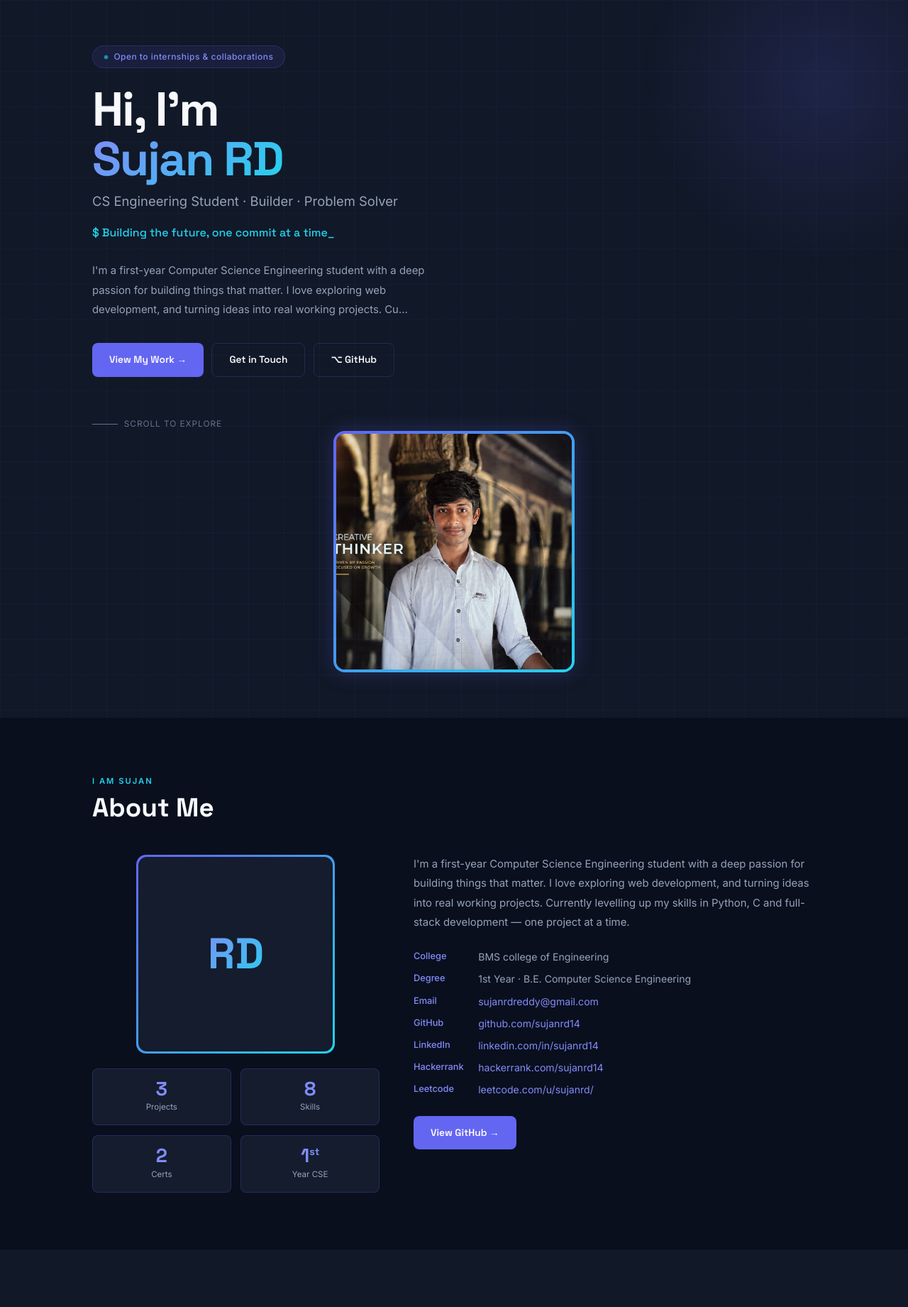
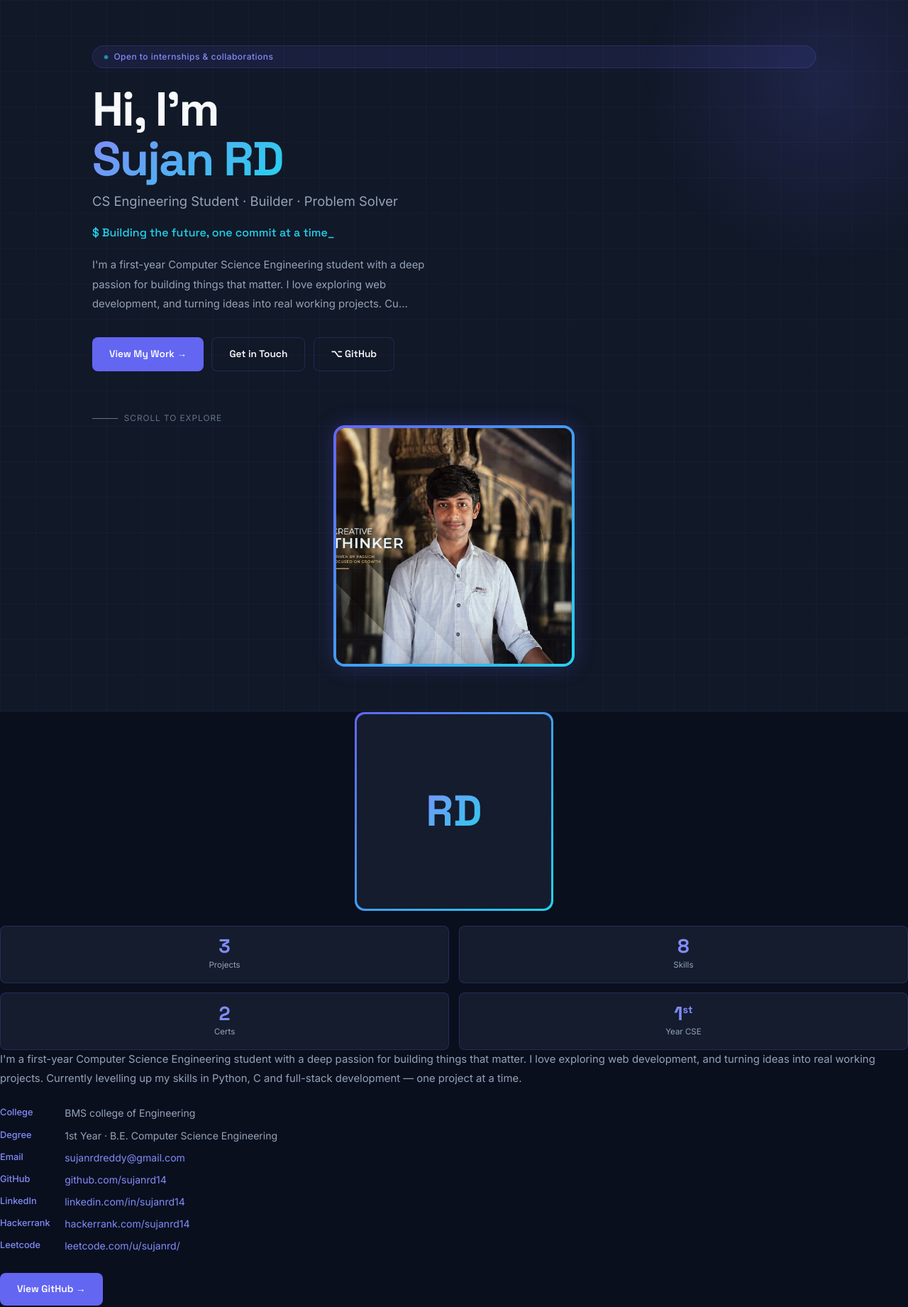
Before and after one commit to sujanRD/portfolio-main-website, a Flask app: page / in a window 1280 px wide. Shown: the part 59-1900 px from the top of the page at 71% size. Run offline with Flask 3, Linux system fonts and the light colour scheme.

Commit message:
Refactor hero section and remove about section
Updated hero section and removed about section from index.html.

```diff
--- a/templates/index.html
+++ b/templates/index.html
@@ -43,7 +43,7 @@
 <!-- ▌HERO ▌-->
 <section id="home">
   <div class="wrap">
-    <div class="hero"><div class="h">
+    <div class="hero">
 
       <div class="badge">
         <span class="dot"></span>
@@ -69,23 +69,18 @@
 
       <div class="scroll-hint">
         <span class="sl"></span>Scroll to explore
-      </div></div>
-      <div class="hero-photo">
-    <div class="photo-frame">
-    <img src="static/p.jpeg" width="300%" height="300%" >
-  </div></div></div></div>
-</section>
+      </div>
 
-
-<!-- ▌ABOUT ▌-->
-<section id="about">
-  <div class="wrap">
-    <div class="sh">
-      <p class="lbl">I am sujan</p>
-      <h2 class="ttl">About Me</h2>
     </div>
 
-    <div class="about-grid">
+    <div class="hero-photo">
+      <div class="photo-frame">
+        <img src="/static/p.jpeg" alt="{{ d.name }}">
+      </div>
+    </div>
+
+  </div>
+</section>
 
       <!-- Avatar + stats -->
       <div>
```
